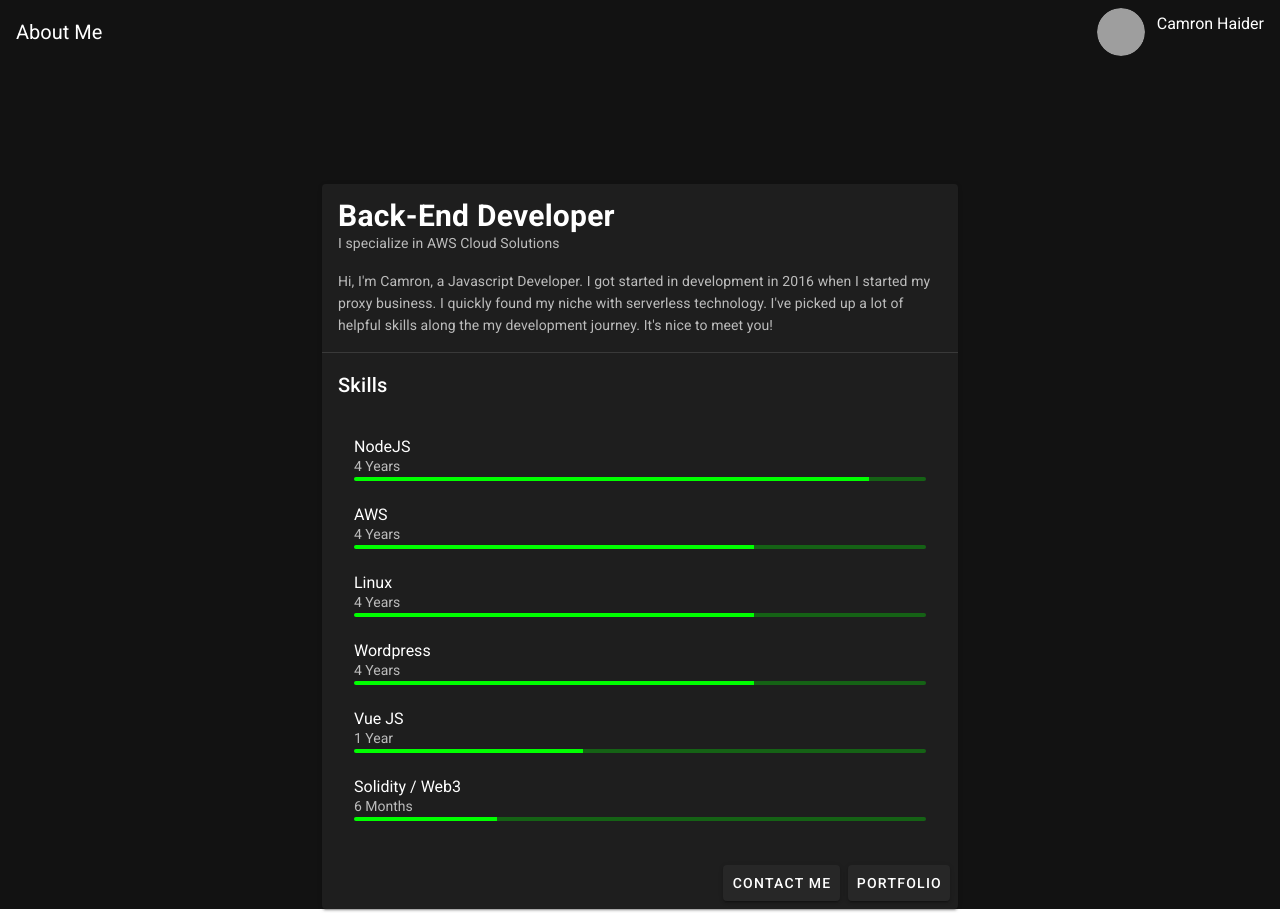
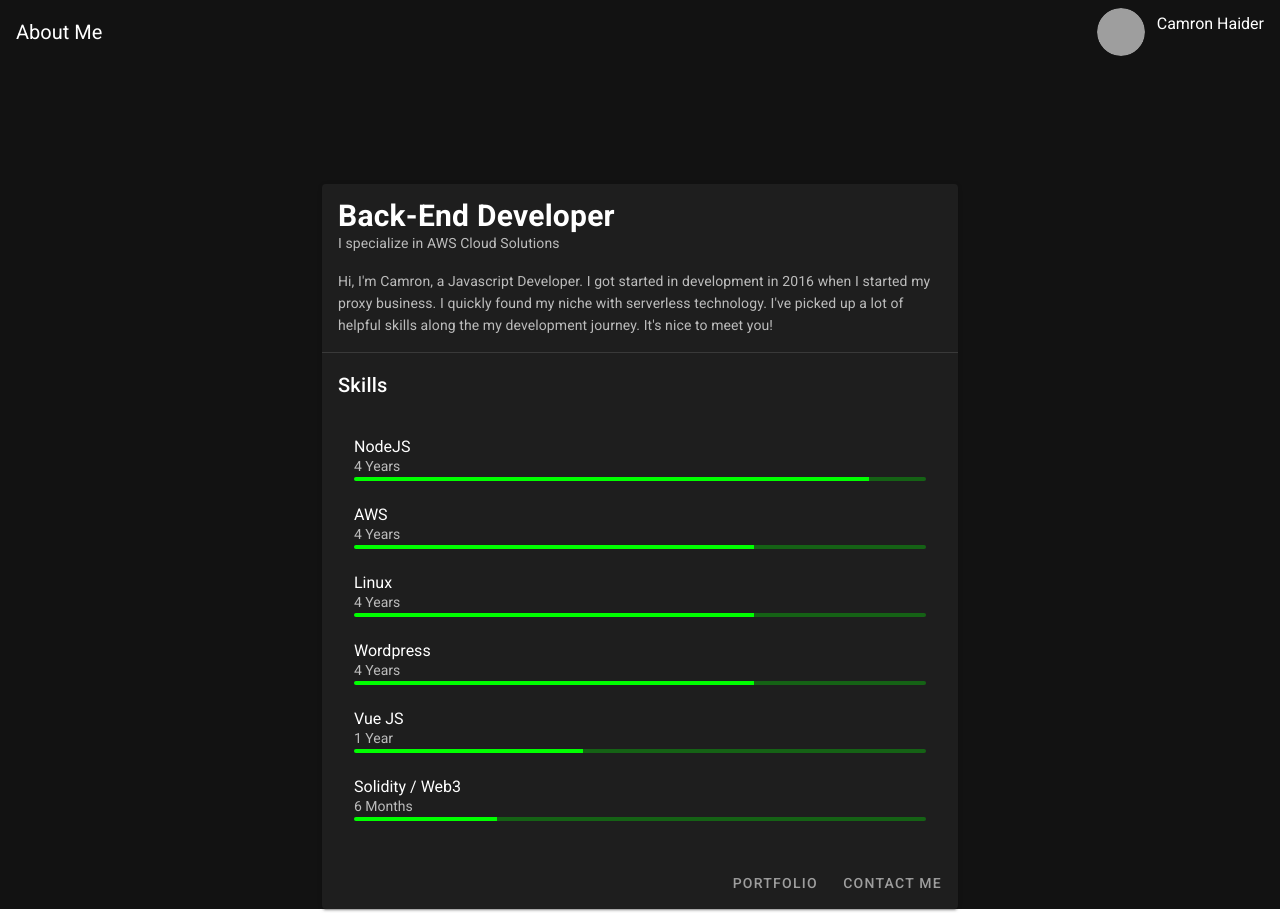
Before and after one commit to camronh/Portfolio-Cam, a Vue app: page / in a window 1280 px wide. Built offline with nearby package versions, Linux system fonts and the light colour scheme; grey boxes are pictures that could not be loaded.

Commit message:
Porfolio links to /portfolio

```diff
--- a/src/views/About.vue
+++ b/src/views/About.vue
@@ -61,12 +61,11 @@
             </v-card-text>
             <v-card-actions>
               <v-spacer></v-spacer>
-
-              <v-btn>
+              <v-btn text color="grey" link to="/portfolio">
+                Portfolio
+              </v-btn>
+              <v-btn text color="grey">
                 Contact Me
-              </v-btn>
-              <v-btn>
-                Portfolio
               </v-btn>
             </v-card-actions>
           </v-card>
```
